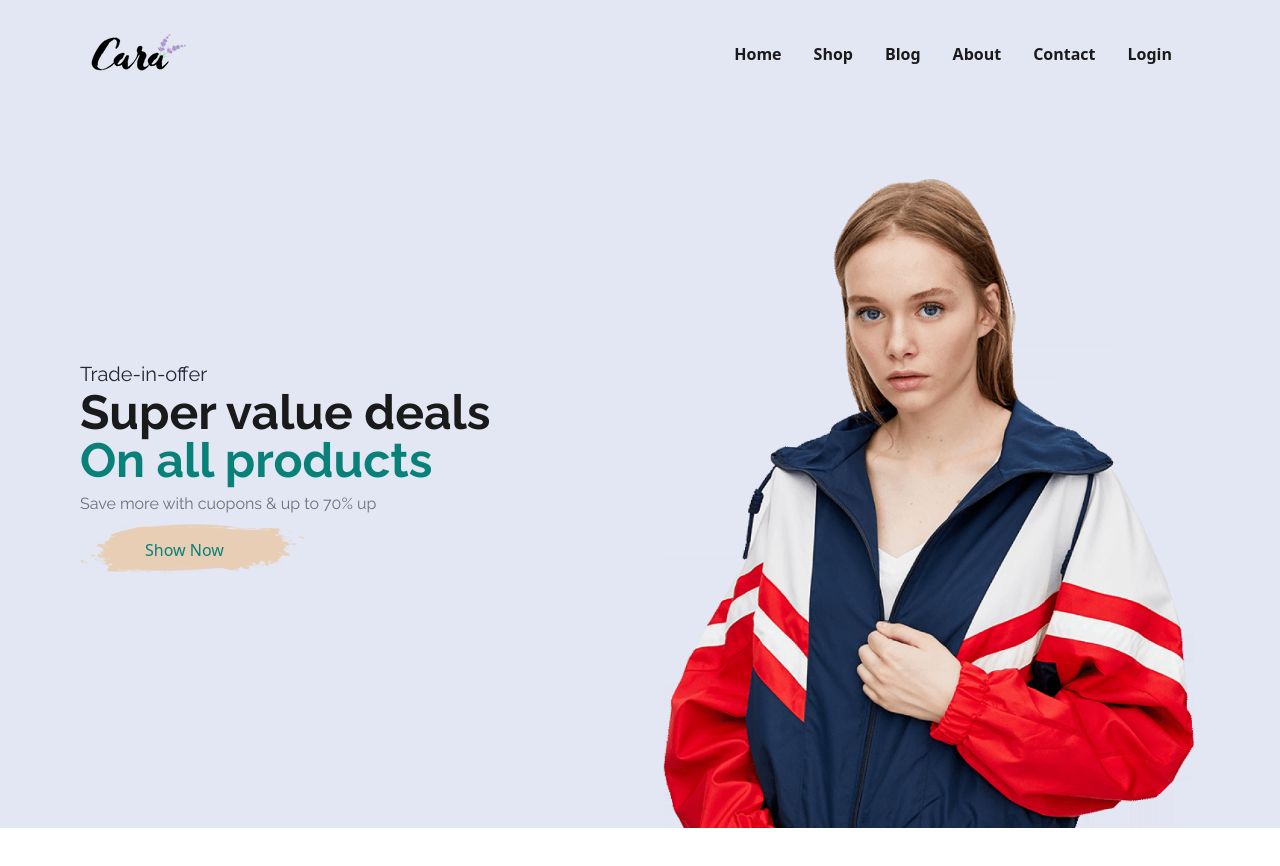
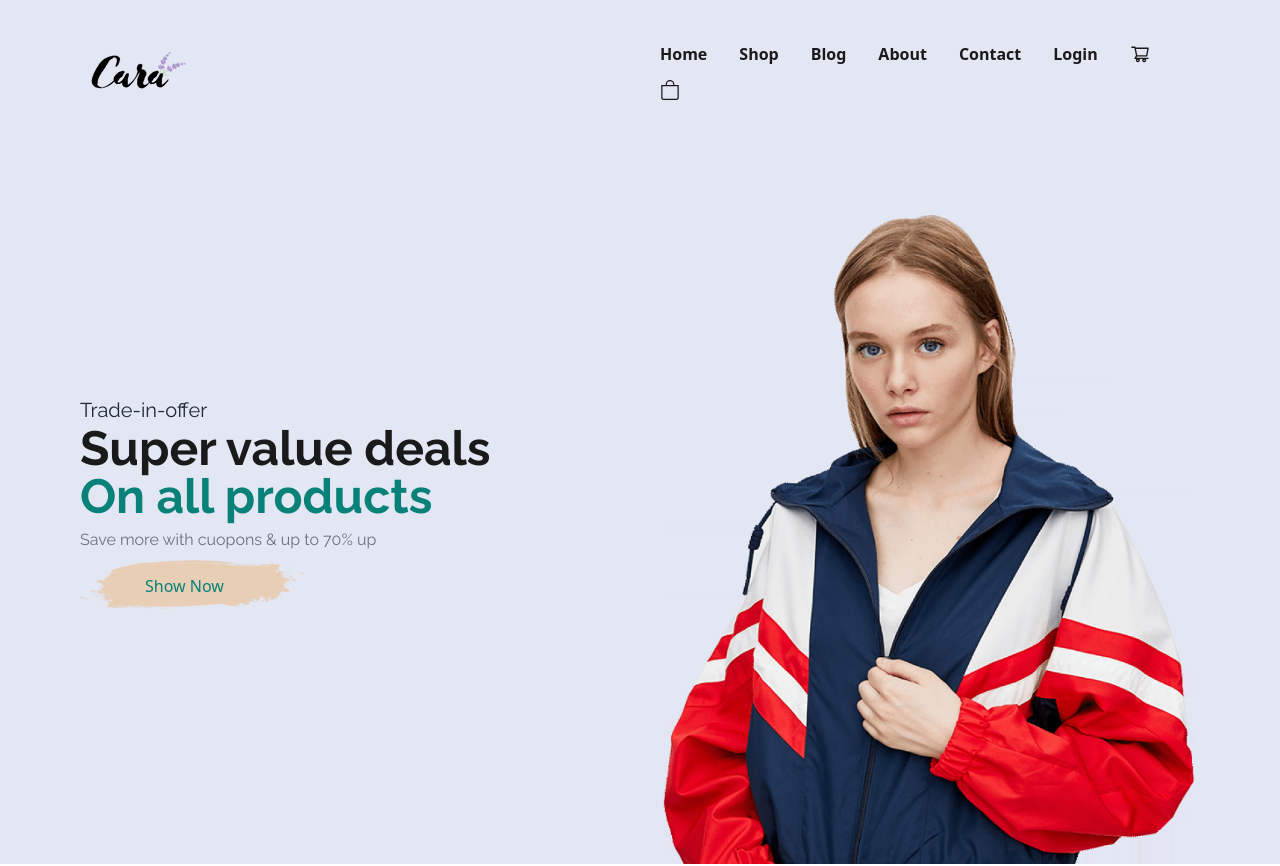
Before and after one commit to Tasniasamia/New_Ecommerce, a React (Vite) app: page / in a window 1280 px wide. Shown: the top 866 px of the page. Built offline with nearby package versions, Linux system fonts and the light colour scheme; no server answers; a web font is replaced by a local one.

Commit message:
finished

```diff
--- a/src/Component/Page/Share/AuthProvider/AuthData.jsx
+++ b/src/Component/Page/Share/AuthProvider/AuthData.jsx
@@ -19,12 +19,12 @@ const signIn=(email,password)=>{
 }
 //logOut
 const logOut=()=>{
-  setUser(" ");
+
     setLoad(false)
 
-
+    setUser(" ");
     signOut(auth).then(() => {
-      setLoad(false)
+      // setLoad(false)
       }).catch((error) => {
 
       });
@@ -32,10 +32,10 @@ const logOut=()=>{
 //Manage User
 useEffect(()=>{
 const unsubscribe=onAuthStateChanged(auth, (user) => {
-
+  setLoad(false);
         if (user) {
 
-          setLoad(false);
+
             setUser(user);
           const uid = user.uid;
 
--- a/src/Component/Page/Share/Navbar/Navbar.jsx
+++ b/src/Component/Page/Share/Navbar/Navbar.jsx
@@ -32,9 +32,9 @@ const Navbar = () => {
                                 (user?.email) ?    <li><Link onClick={logOut}>LogOut</Link></li> :   <li><Link to="/Login">Login</Link></li>
                             }
                             {/* <li><Link to="/Login">Login</Link></li> */}
-                       {user && <li><Link to="/ShopCart2" ><AiOutlineShoppingCart  style={{ fontSize: "20px" }}/></Link> </li> }
+                     <li><Link to="/ShopCart2" ><AiOutlineShoppingCart  style={{ fontSize: "20px" }}/></Link> </li>
 
-                         {user && <li><Link to="/shopCart" ><BsBag  style={{ fontSize: "20px" }}/></Link> </li> }
+                       <li><Link to="/shopCart" ><BsBag  style={{ fontSize: "20px" }}/></Link> </li>
 
 
 
```
